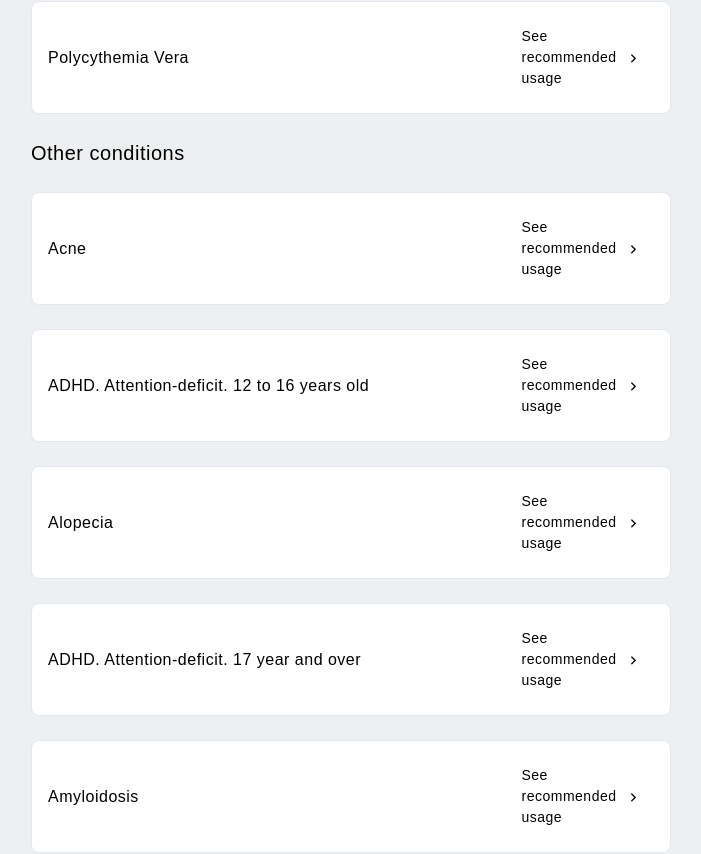
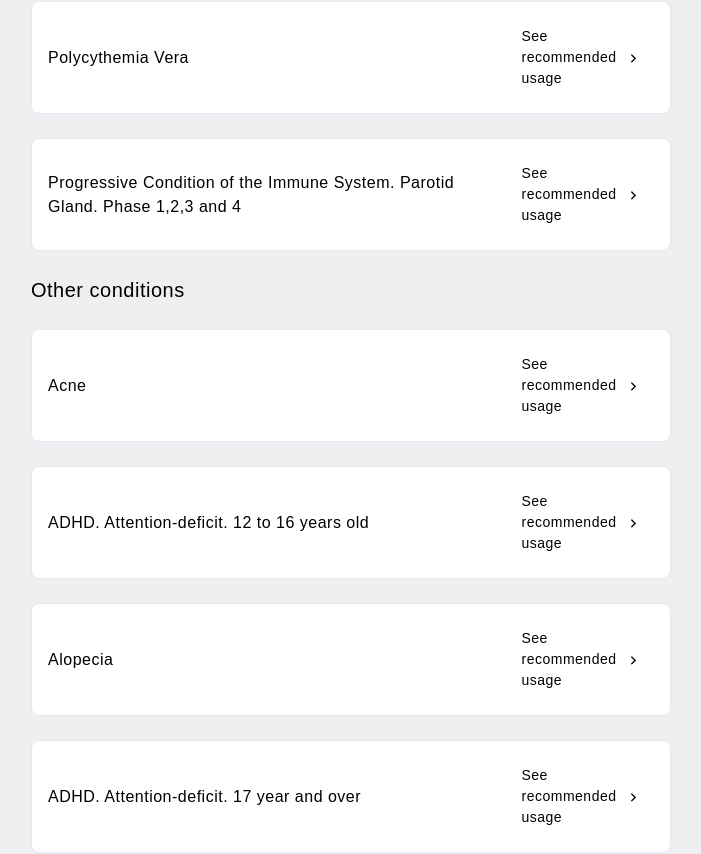
Before and after one commit to dcodesv/bgcmodule, a Vue app: page /#/ in a window 1280 px wide. Shown: the part 4339-5193 px from the top of the page, without its empty margins (289-990 px from the left). Built offline with nearby package versions, Linux system fonts and the light colour scheme; a web font is replaced by a local one; what tailwindcss-transitions would draw is missing.

Commit message:
Cambios condiciones 19 nov 2020

```diff
--- a/src/store.js
+++ b/src/store.js
@@ -1,11 +1,3 @@
-/*
-
-    LA PALABRA "CondiciónES PROGRESIVAS DEL SISTEMA INMUNE" SE AÑADIRA MEDIANTE CODIGO PARA
-    DISMINUIR EL PESO DE LOS DATOS QUE DEBE CARGAR.
-
-*/
-
-
 import Vue from 'vue';
 import Vuex from 'vuex';
 
@@ -1818,6 +1810,72 @@ export default new Vuex.Store({
                     category:"otros",
                     idProtocolo:2
                 },
+                {
+                    id:482,
+                    name:"Meningitis B",
+                    category:"otros",
+                    idProtocolo:3
+                },
+                {
+                    id:483,
+                    name:"Myotonic dystrophy",
+                    category:"otros",
+                    idProtocolo:2
+                },
+                {
+                    id:484,
+                    name:"Anoxic brain injuries",
+                    category:"otros",
+                    idProtocolo:2
+                },
+                {
+                    id:485,
+                    name:"Wilson’s disease ",
+                    category:"otros",
+                    idProtocolo:2
+                },
+                {
+                    id:486,
+                    name:"Swollen lymph nodes",
+                    category:"otros",
+                    idProtocolo:2
+                },
+                {
+                    id:487,
+                    name:"Mediastinal lymphadenopathy",
+                    category:"otros",
+                    idProtocolo:2
+                },
+                {
+                    id:488,
+                    name:"Vagotonia",
+                    category:"otros",
+                    idProtocolo:2
+                },
+                {
+                    id:489,
+                    name:"Piriformis syndrome ",
+                    category:"otros",
+                    idProtocolo:1
+                },
+                {
+                    id:490,
+                    name:"Sinus Bradycardia ",
+                    category:"otros",
+                    idProtocolo:1
+                },
+                {
+                    id:491,
+                    name:"Bone marrow transplant",
+                    category:"otros",
+                    idProtocolo:1
+                },
+                {
+                    id:492,
+                    name:"Progressive Condition of the Immune System. Parotid Gland. Phase 1,2,3 and 4",
+                    category:"Phase 1,2,3 and 4",
+                    idProtocolo:3
+                }
             ],
             protocols:[
                 //Aqui inicia el protocolo completo
```
Also changed, not shown: 1 other file (tests, documents, lock files or other folders).
